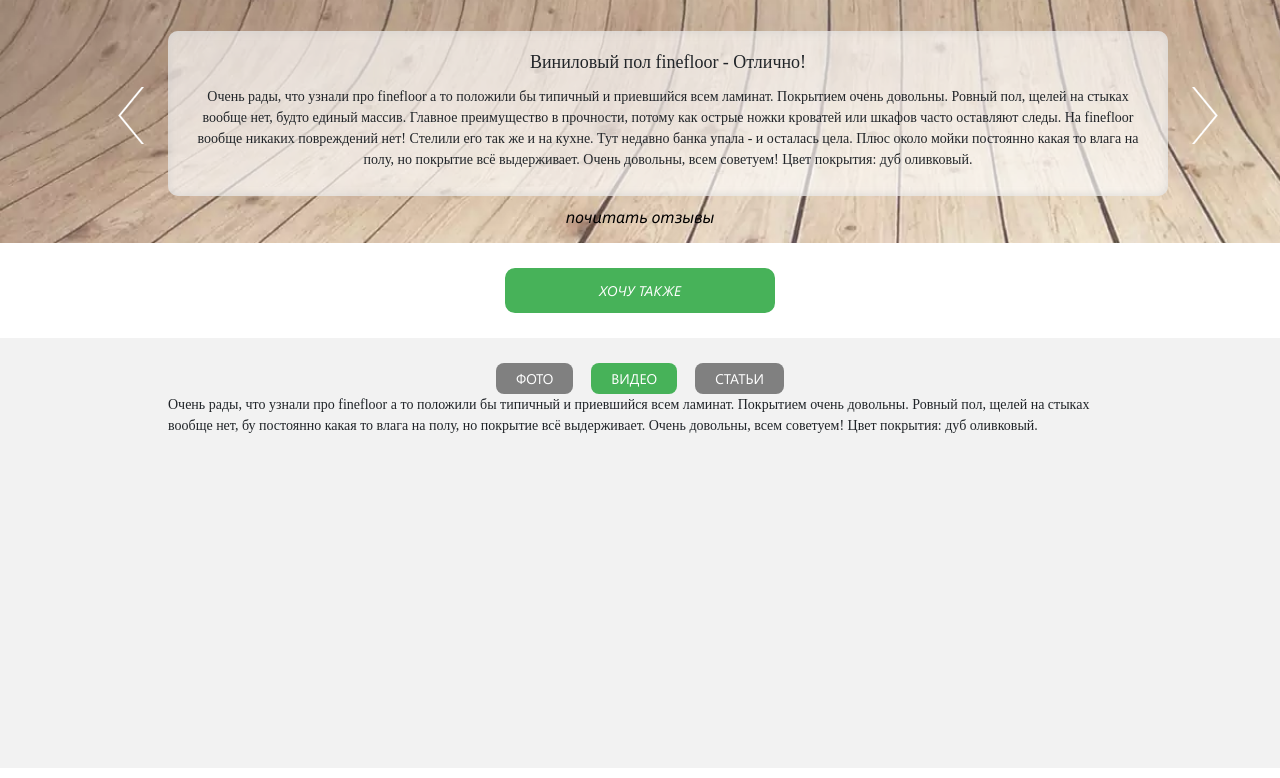
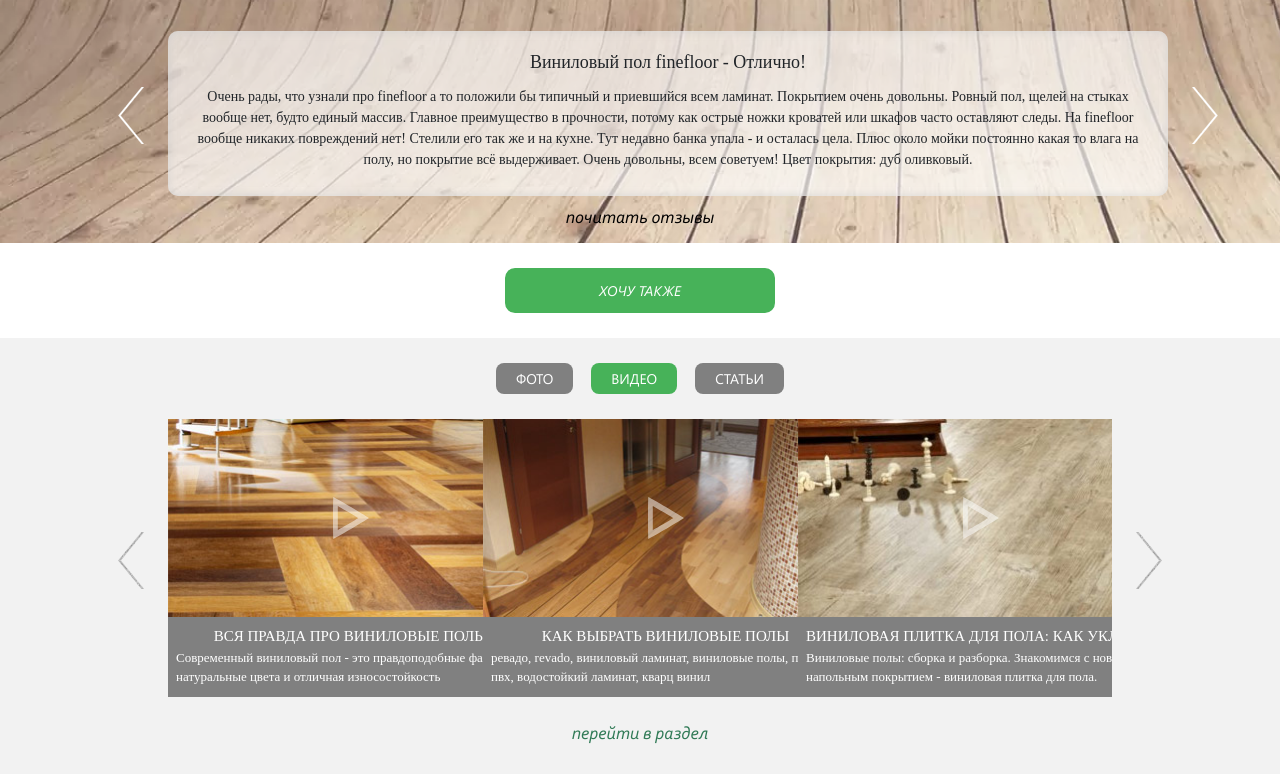
Before and after one commit to x404/polvinil, a website: page app/homepage.html in a window 1280 px wide. Both pictures are taken after a click on the tab "ВИДЕО". Shown: the part 2766-3544 px from the top of the page. Drawn offline with Linux system fonts and the light colour scheme; a web font is replaced by a local one.

Commit message:
Добавлено видеотаб на главной

```diff
--- a/app/homepage.html
+++ b/app/homepage.html
@@ -493,7 +493,57 @@
 						<a href="#" title="" class="more__link">перейти в раздел</a>
 					</p>
 				</div>
-				<div class="tab-pane fade" id="nav-video" role="tabpanel" aria-labelledby="nav-video-tab">Очень рады, что узнали про finefloor а то положили бы типичный и приевшийся всем ламинат. Покрытием очень довольны. Ровный пол, щелей на стыках вообще нет, бу постоянно какая то влага на полу, но покрытие всё выдерживает. Очень довольны, всем советуем! Цвет покрытия: дуб оливковый.</div>
+				<div class="tab-pane fade" id="nav-video" role="tabpanel" aria-labelledby="nav-video-tab">
+					<div id="video-carousel">
+						<div>
+							<div class="video__item">
+								<a href="https://www.youtube.com/watch?v=_sI_Ps7JSEk" class="video__link" data-fancybox="video-gallery" >
+									<img src="images/video-1.jpg" alt="" class="video__pic" />
+									<div class="video__desc">
+										<h3 class="video__title">Вся правда про виниловые полы</h3>
+										<div class="video__text">Современный виниловый пол - это правдоподобные фактуры, натуральные цвета и отличная износостойкость</div>
+									</div>
+								</a>
+							</div>
+						</div>
+						<div>
+							<div class="video__item">
+								<a href="https://www.youtube.com/watch?v=_sI_Ps7JSEk" class="video__link" data-fancybox="video-gallery" >
+									<img src="images/video-2.jpg" alt="" class="video__pic" />
+									<div class="video__desc">
+										<h3 class="video__title">Как выбрать виниловые полы</h3>
+										<div class="video__text">ревадо, revado, виниловый ламинат, виниловые полы, плитка пвх, водостойкий ламинат, кварц винил</div>
+									</div>
+								</a>
+							</div>
+						</div>
+						<div>
+							<div class="video__item">
+								<a href="https://www.youtube.com/watch?v=_sI_Ps7JSEk" class="video__link" data-fancybox="video-gallery" >
+									<img src="images/video-3.jpg" alt="" class="video__pic" />
+									<div class="video__desc">
+										<h3 class="video__title">Виниловая плитка для пола: как укладывать?</h3>
+										<div class="video__text">Виниловые полы: сборка и разборка. Знакомимся с новым напольным покрытием - виниловая плитка для пола. </div>
+									</div>
+								</a>
+							</div>
+						</div>
+						<div>
+							<div class="video__item">
+								<a href="https://www.youtube.com/watch?v=_sI_Ps7JSEk" class="video__link" data-fancybox="video-gallery" >
+									<img src="images/video-2.jpg" alt="" class="video__pic" />
+									<div class="video__desc">
+										<h3 class="video__title">Вся правда про виниловые полы</h3>
+										<div class="video__text">ревадо, revado, виниловый ламинат, виниловые полы, плитка пвх, водостойкий ламинат, кварц винил</div>
+									</div>
+								</a>
+							</div>
+						</div>
+					</div>
+					<p class="more">
+						<a href="#" title="" class="more__link">перейти в раздел</a>
+					</p>
+				</div>
 				<div class="tab-pane fade" id="nav-articles" role="tabpanel" aria-labelledby="nav-articles-tab">ений нет! Стелили его так же и на кухне. Тут недавно банка упала - и осталась цела. Плюс около мойки постоянно какая то влага на полу, но покрытие всё выдерживает. Очень довольны, всем советуем! Цвет покрытия: дуб оливковый.</div>
 			</div>
 		</div>
@@ -523,7 +573,9 @@
 </div>
 
 <div id="outdated"></div>
+<link rel="stylesheet" property="stylesheet" href="/template/css/jquery.fancybox.min.css" />
 <script type="text/javascript" src="/template/js/slick.min.js"></script>
+<script src="/template/js/jquery.fancybox.min.js"></script>
 <script src="/template/js/engine.js"></script>
 </body>
 </html>
--- a/app/template/js/engine.js
+++ b/app/template/js/engine.js
@@ -30,7 +30,18 @@
 		autoplay: false,
 		autoplaySpeed: 5000
 	})
+	$('#video-carousel').slick({
+ 		prevArrow: '<button type="button" class="slick-prev slick-arrow slick-arrow-gray" aria-label="Назад"></button>',
+        nextArrow: '<button type="button" class="slick-next slick-arrow slick-arrow-gray" aria-label="Вперёд"></button>',
+		slidesToShow: 3,
+		slidesToScroll: 1,
+		autoplay: false,
+		autoplaySpeed: 5000
+	})
 
+$('#nav-video-tab').on('shown.bs.tab', function (e) {
+	$('#video-carousel').slick('setPosition');
+})
 
 
 	// mobile-menu
--- a/app/template/scss/_homepage.scss
+++ b/app/template/scss/_homepage.scss
@@ -646,4 +646,59 @@
 		}
 	}
 }
+
+#video-carousel{
+	margin-top: 2.5rem;
+}
+
+.video{
+	&__item{
+		width: 365px;
+	}
+
+	&__link{
+		color: $color2;
+		position: relative;
+		display: block;
+		&:before{
+			@extend .before;
+			background: url(../images/video-arrow.svg) no-repeat;
+			height: 42px;
+			left: 50%;
+			opacity: .5;
+			top: calc(50% - 4rem);
+			transform: translate(-50%, -50%);
+			width: 36px;
+			transition: opacity .3s;
+		}
+		&:hover{
+			color: $color2;
+			text-decoration: none;
+			&:before{
+				opacity: 1
+			}
+			.video{
+				&__desc{
+					background-color: $color4;
+				}
+			}
+		}
+	}
+	&__desc{
+		background-color: $color3;
+		padding: .8rem;
+		height: 8rem;
+		transition: background-color .3s;
+	}
+	&__title{
+		font-size: 1.5rem;
+		white-space: nowrap;
+		text-align: center;
+		text-transform: uppercase;
+	}
+
+	&__text{
+		font-size: 1.3rem;
+	}
+}
 // =/info__tabs
--- a/bower.json
+++ b/bower.json
@@ -18,5 +18,8 @@
   "devDependencies": {
     "jquery": "^3.2.1",
     "jquery-validation": "^1.17.0"
+  },
+  "dependencies": {
+    "fancybox": "^3.5.6"
   }
 }
```
Also changed, not shown: app/images/video-1.jpg (added), app/images/video-2.jpg (added), app/images/video-3.jpg (added), app/template/css/jquery.fancybox.min.css (added), app/template/css/styles.css, app/template/css/styles.min.css, app/template/images/video-arrow.png (added), app/template/images/video-arrow.svg (added), app/template/js/jquery.fancybox.min.js (added).
